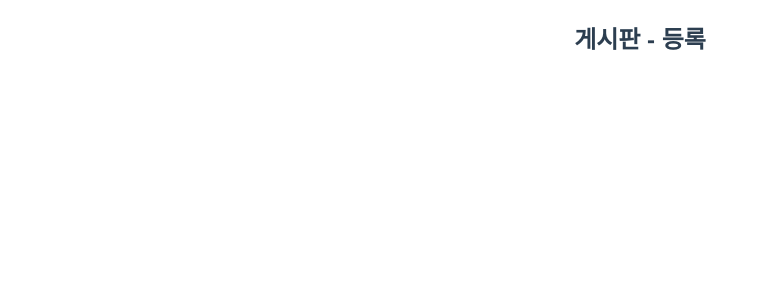
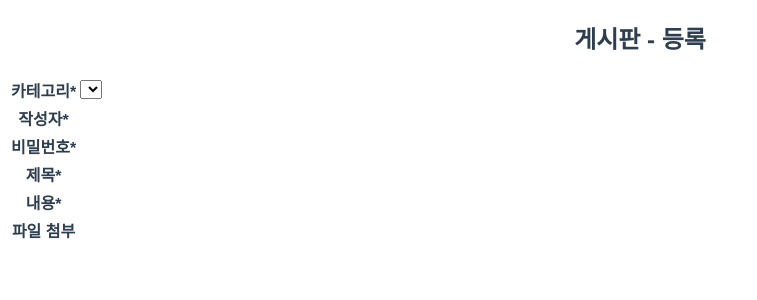
Before and after one commit to yongwoo-jeong/bbs-vue-with-rest, a Vue app in the folder front/: page /articles/create in a window 1280 px wide. Shown: the top 300 px of the page, without its empty margins (0-757 px from the left). Built offline with nearby package versions, Linux system fonts and the light colour scheme.

Commit message:
Add Category State

```diff
--- a/front/package.json
+++ b/front/package.json
@@ -11,7 +11,8 @@
     "axios": "^1.2.2",
     "core-js": "^3.8.3",
     "vue": "^3.2.13",
-    "vue-router": "^4.1.6"
+    "vue-router": "^4.1.6",
+    "vuex": "^4.1.0"
   },
   "devDependencies": {
     "@babel/core": "^7.12.16",
--- a/front/src/api/api.js
+++ b/front/src/api/api.js
@@ -1,11 +1,17 @@
 import service from "./service";
 
+/**
+ * API SERVER PATH
+ */
 const API_URL = {
   articleList: (args) => `api/v1/articles${args}`,
   articleDetail: (args) => `/api/v1/articles/${args}`,
   insertArticle: ``,
 };
 
+/**
+ * API 호출 메서드
+ */
 export const api = {
   getBoardInfo(queryParam) {
     return service.get(`${API_URL.articleList(queryParam)}`);
--- a/front/src/router/index.js
+++ b/front/src/router/index.js
@@ -31,6 +31,7 @@ const routes = [
     path: "/articles/create",
     component: () => import("@/views/ArticleCreate"),
     name: "articleCreate",
+    props: true,
   },
 ];
 
--- /dev/null
+++ b/front/src/store.js
@@ -0,0 +1,30 @@
+import Vuex from "vuex";
+
+export const store = new Vuex.Store({
+  state: {
+    /**
+     * 카테고리 오브젝트 리스트
+     */
+    categoryList: [],
+    /**
+     * 카테고리 오브젝트
+     */
+    categoryObject: {},
+  },
+
+  mutations: {
+    /**
+     * 게시글리스트, 오브젝트 state 설정하는 메서드
+     * @param {state} state
+     * @param {Object[]} 게시글 Object List
+     */
+    updateCategoryList(state, payload) {
+      state.categoryList = payload;
+      //// 카테고리 리스트를 객체로 만들어주기 위한 리듀스(해체)
+      state.categoryObject = payload.reduce((newObj, obj) => {
+        newObj[obj.categoryId] = obj.categoryName;
+        return newObj;
+      }, {});
+    },
+  },
+});
--- a/front/src/views/ArticleCreate.vue
+++ b/front/src/views/ArticleCreate.vue
@@ -1,6 +1,45 @@
 <template>
   <main>
     <HeaderTitle title="게시판 - 등록" />
+    <form>
+      <table>
+        <tr>
+          <th>카테고리*</th>
+          <td>
+            <label for="category"></label>
+            <select name="categoryId" id="category">
+              <option
+                v-for="category in categoryList"
+                :key="category.categoryId"
+                :value="category.categoryId"
+              >
+                {{ category.categoryName }}
+              </option>
+            </select>
+          </td>
+        </tr>
+        <tr>
+          <th>작성자*</th>
+          <td></td>
+        </tr>
+        <tr>
+          <th>비밀번호*</th>
+          <td></td>
+        </tr>
+        <tr>
+          <th>제목*</th>
+          <td></td>
+        </tr>
+        <tr>
+          <th>내용*</th>
+          <td></td>
+        </tr>
+        <tr>
+          <th>파일 첨부</th>
+          <td></td>
+        </tr>
+      </table>
+    </form>
   </main>
 </template>
 
@@ -10,6 +49,10 @@ import HeaderTitle from "@/components/HeaderTitle.vue";
 export default {
   name: "articleCreate",
   components: { HeaderTitle },
+  prop: ["categoryList"],
+  mounted() {
+    console.log(this.categoryList);
+  },
 };
 </script>
 
--- a/front/src/views/ArticleList.vue
+++ b/front/src/views/ArticleList.vue
@@ -13,7 +13,7 @@
       <select name="categoryId">
         <option value="">전체 카테고리</option>
         <option
-          v-for="category in categoryList"
+          v-for="category in this.$store.state.categoryList"
           :key="category.categoryId"
           :value="category.categoryId"
         >
@@ -48,7 +48,7 @@
         v-for="article in articleList"
         :key="article.articleId"
       >
-        <td>{{ categoryObject[article.categoryId] }}</td>
+        <td>{{ this.$store.state.categoryObject[article.categoryId] }}</td>
         <td></td>
         <td>
           <RouterLink
@@ -86,13 +86,11 @@ export default {
   },
 
   /**
-   * 게시글리스트, 검색된게시글 수, 카테고리리스트, 카테고리객체
+   * 게시글리스트, 검색된게시글 수
    */
   data() {
     return {
       articleList: [],
-      categoryList: [],
-      categoryObject: {},
       searchedCount: 0,
     };
   },
@@ -107,22 +105,17 @@ export default {
         ""
       );
       const axiosResult = await api.getBoardInfo(searchQueryString);
-      // TO KNOW ) await 라인에서 data 프로퍼티 불러오면 undefined?
       const boardInfo = axiosResult.data;
       this.articleList = boardInfo.articleList;
       this.searchedCount = boardInfo.searchedArticleCount;
+      // 카테고리는 state로 관리
+      this.$store.commit("updateCategoryList", boardInfo.categoryList);
       return boardInfo;
     },
   },
 
   async mounted() {
-    const boardInfo = await this.fetchArticleList();
-    this.categoryList = boardInfo.categoryList;
-    // 객체 리스트 형태 카테고리 리스트를 객체로 만들어주기 위한 리듀스
-    this.categoryObject = boardInfo.categoryList.reduce((newObj, obj) => {
-      newObj[obj.categoryId] = obj.categoryName;
-      return newObj;
-    }, {});
+    await this.fetchArticleList();
   },
 
   watch: {
@@ -162,7 +155,7 @@ td * {
   border: 1px solid black;
   height: 25px;
   position: absolute;
-  right: 15px;
+  right: 5px;
   background-color: rgba(0, 0, 0, 0.75);
 }
 
```
Also changed, not shown: front/src/main.js (+3 -4 lines), 1 other file (tests, documents, lock files or other folders).
